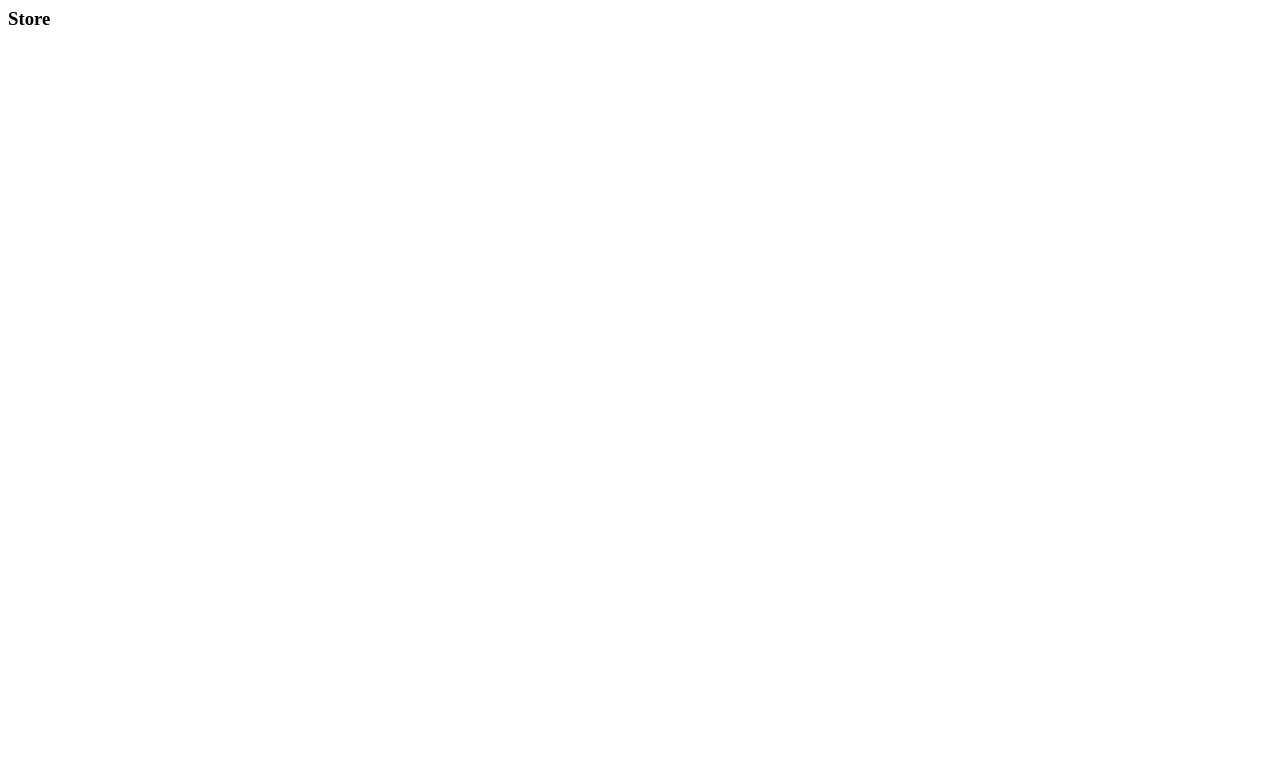
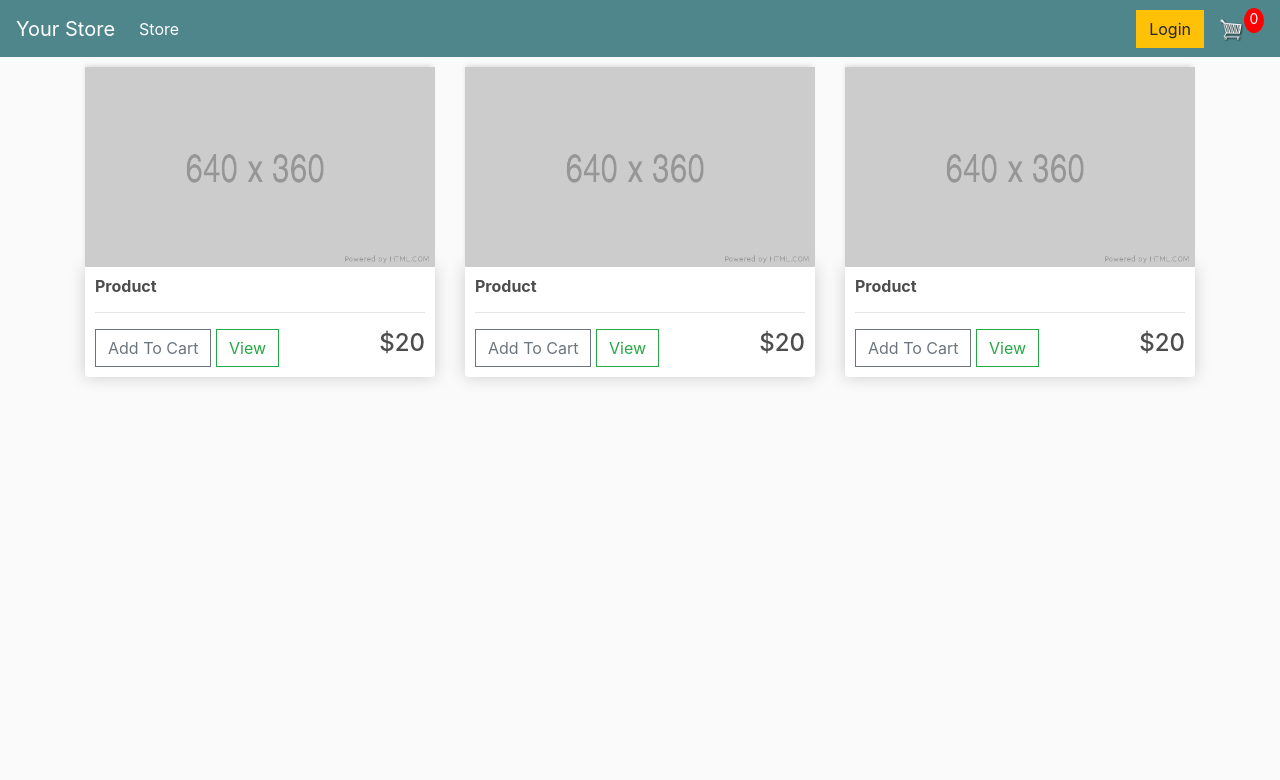
Before and after one commit to itskaramaman/django-ecommerce, a Django app: page /store/ in a window 1280 px wide. Before the commit the part shown is almost empty. Shown: the top 780 px of the page. Run offline with Django 4.2, Linux system fonts and the light colour scheme; some libraries are stand-ins or nearby versions.

Commit message:
worked on main and store template

```diff
--- a/ecommerce/settings.py
+++ b/ecommerce/settings.py
@@ -11,6 +11,7 @@ https://docs.djangoproject.com/en/4.2/ref/settings/
 """
 
 from pathlib import Path
+import os
 
 # Build paths inside the project like this: BASE_DIR / 'subdir'.
 BASE_DIR = Path(__file__).resolve().parent.parent
@@ -118,6 +119,10 @@ USE_TZ = True
 
 STATIC_URL = 'static/'
 
+STATICFILES_DIRS = [
+    os.path.join(BASE_DIR, 'static')
+]
+
 # Default primary key field type
 # https://docs.djangoproject.com/en/4.2/ref/settings/#default-auto-field
 
--- /dev/null
+++ b/static/css/main.css
@@ -0,0 +1,103 @@
+body {
+  background-color: hsl(0, 0%, 98%);
+}
+
+h1,
+h2,
+h3,
+h4,
+h5,
+h6 {
+  color: hsl(0, 0%, 30%);
+}
+
+.box-element {
+  box-shadow: hsl(0, 0%, 80%) 0 0 16px;
+  background-color: #fff;
+  border-radius: 4px;
+  padding: 10px;
+}
+
+.thumbnail {
+  width: 100%;
+  height: 200px;
+  -webkit-box-shadow: -1px -3px 5px -2px rgba(214, 214, 214, 1);
+  -moz-box-shadow: -1px -3px 5px -2px rgba(214, 214, 214, 1);
+  box-shadow: -1px -3px 5px -2px rgba(214, 214, 214, 1);
+}
+
+.product {
+  border-radius: 0 0 4px 4px;
+}
+
+.bg-dark {
+  background-color: #4f868c !important;
+}
+
+#cart-icon {
+  width: 25px;
+  display: inline-block;
+  margin-left: 15px;
+}
+
+#cart-total {
+  display: block;
+  text-align: center;
+  color: #fff;
+  background-color: red;
+  width: 20px;
+  height: 25px;
+  border-radius: 50%;
+  font-size: 14px;
+}
+
+.col-lg-4,
+.col-lg-6,
+.col-lg-8,
+.col-lg-12 {
+  margin-top: 10px;
+}
+
+.btn {
+  border-radius: 0;
+}
+
+.row-image {
+  width: 100px;
+}
+
+.form-field {
+  width: 250px;
+  display: inline-block;
+  padding: 5px;
+}
+
+.cart-row {
+  display: flex;
+  align-items: flex-stretch;
+  padding-bottom: 10px;
+  margin-bottom: 10px;
+  border-bottom: 1px solid #ececec;
+}
+
+.quantity {
+  display: inline-block;
+  font-weight: 700;
+  padding-right: 10px;
+}
+
+.chg-quantity {
+  width: 12px;
+  cursor: pointer;
+  display: block;
+  margin-top: 5px;
+  transition: 0.1s;
+}
+
+.chg-quantity:hover {
+  opacity: 0.6;
+}
+
+.hidden {
+  display: none !important;
+}
--- a/store/templates/store/cart.html
+++ b/store/templates/store/cart.html
@@ -1 +1,5 @@
+{% extends 'store/main.html' %} {% load static %} {% block content %}
 <h3>Cart</h3>
+
+<img src="{% static 'images/cart.png' %}" />
+{% endblock content %}
--- a/store/templates/store/checkout.html
+++ b/store/templates/store/checkout.html
@@ -1 +1,5 @@
+{% extends 'store/main.html' %} {% load static %} {% block content %}
 <h3>Checkout</h3>
+
+<img src="{% static 'images/cart.png' %}" />
+{% endblock content %}
--- a/store/templates/store/main.html
+++ b/store/templates/store/main.html
@@ -1 +1,42 @@
-<h3>Main</h3>
+<!DOCTYPE html>
+{% load static %}
+<html lang="en">
+<head>
+    <meta charset="UTF-8">
+    <meta http-equiv="X-UA-Compatible" content="IE=edge">
+    <meta name="viewport" content="width=device-width, initial-scale=1.0">
+    <link rel="stylesheet" href="https://cdn.jsdelivr.net/npm/bootstrap@4.0.0/dist/css/bootstrap.min.css" integrity="sha384-Gn5384xqQ1aoWXA+058RXPxPg6fy4IWvTNh0E263XmFcJlSAwiGgFAW/dAiS6JXm" crossorigin="anonymous">
+    <link rel="stylesheet" type="text/css" href="{% static 'css/main.css' %}" />
+
+    <title>Django Ecommerce</title>
+</head>
+<body>
+    <nav class="navbar navbar-expand-lg navbar-dark bg-dark">
+        <a class="navbar-brand" href="{% url 'store' %}">Your Store</a>
+        <button class="navbar-toggler" type="button" data-toggle="collapse" data-target="#navbarSupportedContent" aria-controls="navbarSupportedContent" aria-expanded="false" aria-label="Toggle navigation">
+          <span class="navbar-toggler-icon"></span>
+        </button>
+
+        <div class="collapse navbar-collapse" id="navbarSupportedContent">
+          <ul class="navbar-nav mr-auto">
+            <li class="nav-item active">
+              <a class="nav-link" href="{% url 'store' %}">Store <span class="sr-only">(current)</span></a>
+            </li>
+          </ul>
+          <div class="form-inline my-2 my-lg-0">
+            <a href="#" class="btn btn-warning">Login</a>
+            <a href="{% url 'cart' %}"><img id="cart-icon" src="{% static 'images/cart.png' %}" /></a>
+            <p id="cart-total">0</p>
+        </div>
+        </div>
+      </nav>
+    <div class="container">
+        {% block content %}
+        {% endblock %}
+    </div>
+
+    <script src="https://code.jquery.com/jquery-3.2.1.slim.min.js" integrity="sha384-KJ3o2DKtIkvYIK3UENzmM7KCkRr/rE9/Qpg6aAZGJwFDMVNA/GpGFF93hXpG5KkN" crossorigin="anonymous"></script>
+<script src="https://cdn.jsdelivr.net/npm/popper.js@1.12.9/dist/umd/popper.min.js" integrity="sha384-ApNbgh9B+Y1QKtv3Rn7W3mgPxhU9K/ScQsAP7hUibX39j7fakFPskvXusvfa0b4Q" crossorigin="anonymous"></script>
+<script src="https://cdn.jsdelivr.net/npm/bootstrap@4.0.0/dist/js/bootstrap.min.js" integrity="sha384-JZR6Spejh4U02d8jOt6vLEHfe/JQGiRRSQQxSfFWpi1MquVdAyjUar5+76PVCmYl" crossorigin="anonymous"></script>
+</body>
+</html></html>
--- a/store/templates/store/store.html
+++ b/store/templates/store/store.html
@@ -1 +1,37 @@
-<h3>Store</h3>
+{% extends 'store/main.html' %} {% load static %} {% block content %}
+<div class="row">
+  <div class="col-lg-4">
+    <img class="thumbnail" src="{% static 'images/placeholder.png' %}" />
+    <div class="box-element product">
+      <h6><strong>Product</strong></h6>
+      <hr />
+      <button class="btn btn-outline-secondary add-btn">Add To Cart</button>
+      <a href="#" class="btn btn-outline-success">View</a>
+      <h4 style="float: right">$20</h4>
+    </div>
+  </div>
+
+  <div class="col-lg-4">
+    <img class="thumbnail" src="{% static 'images/placeholder.png' %}" />
+    <div class="box-element product">
+      <h6><strong>Product</strong></h6>
+      <hr />
+      <button class="btn btn-outline-secondary add-btn">Add To Cart</button>
+      <a href="#" class="btn btn-outline-success">View</a>
+      <h4 style="float: right">$20</h4>
+    </div>
+  </div>
+
+  <div class="col-lg-4">
+    <img class="thumbnail" src="{% static 'images/placeholder.png' %}" />
+    <div class="box-element product">
+      <h6><strong>Product</strong></h6>
+      <hr />
+      <button class="btn btn-outline-secondary add-btn">Add To Cart</button>
+      <a href="#" class="btn btn-outline-success">View</a>
+      <h4 style="float: right">$20</h4>
+    </div>
+  </div>
+</div>
+
+{% endblock content %}
```
Also changed, not shown: static/images/cart.png (added), static/images/placeholder.png (added).
